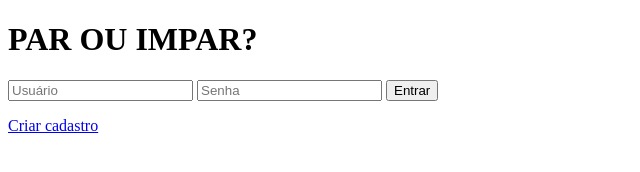
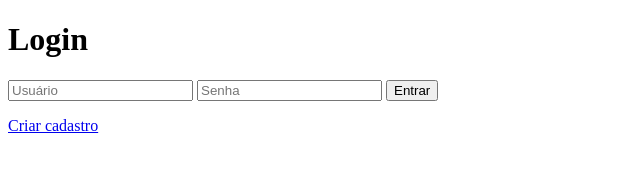
Before and after one commit to nataliciojr/lista10, a plain HTML site: page index.html in a window 1280 px wide. Shown: the whole page, without its empty margins (0-640 px from the left). Drawn offline with Linux system fonts and the light colour scheme.

Commit message:
Update index.html

```diff
--- a/index.html
+++ b/index.html
@@ -6,7 +6,7 @@
     <title>Document</title>
 </head>
 <body>
-    <h1>PAR OU IMPAR?</h1>
+    <h1>Login</h1>
     <form>
         <input type="text" id="user" placeholder="Usuário" maxlength="25">
         <input type="password" id="pwd" placeholder="Senha" maxlength="15">
```
